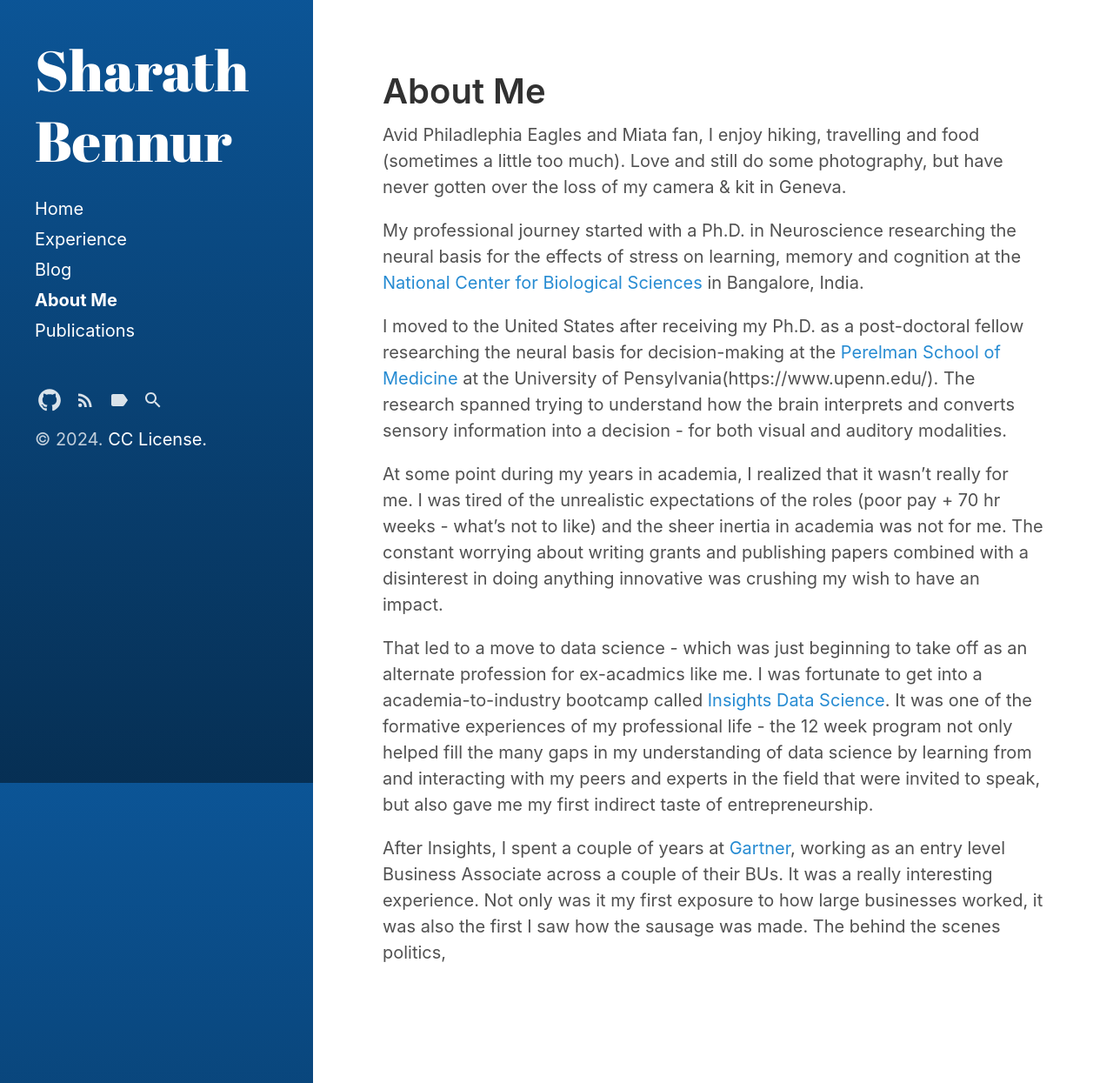
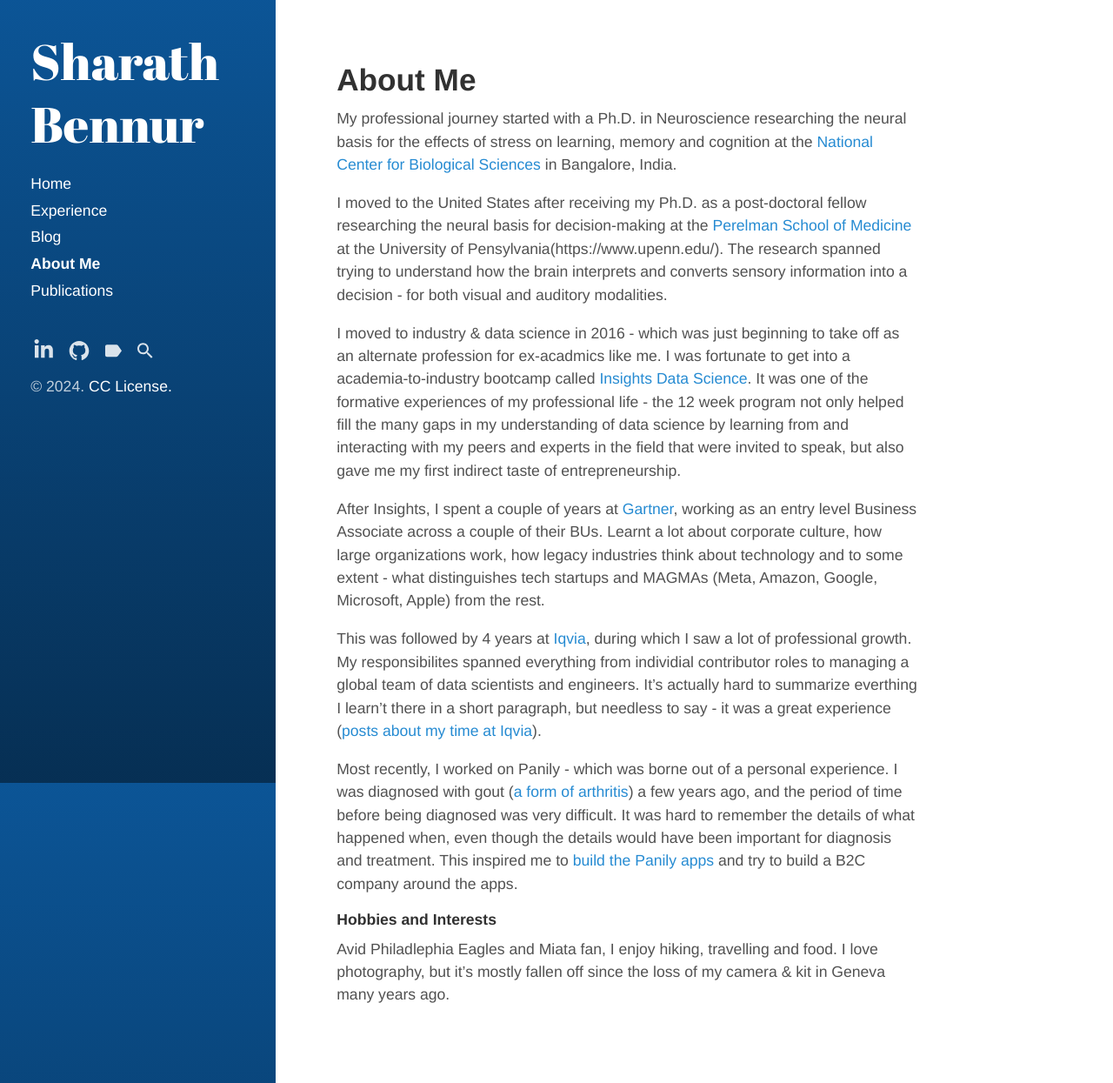
Before and after one commit to sharathbennur/sharathbennur.github.io, a Jekyll site: the page built from category/about.md, in a window 1280 px wide and 1245 px high. Shown: the whole window at 87% size. Built offline with Jekyll 4.4.1, drawn with Linux system fonts in a browser that asks for light colours.

Commit message:
Intermediate commit - updated design, home page, added additional posts but many are disabled for now. Also removed subscribe button - replaced with linkedin button. Completed MLOps post

```diff
--- a/_includes/sidebar-icon-links.html
+++ b/_includes/sidebar-icon-links.html
@@ -1,14 +1,15 @@
 <nav id="sidebar-icon-links">
+
+  <a id="linkedin-link"
+    class="icon" title="LinkedIn Profile" aria-label="LinkedIn"
+    href="https://www.linkedin.com/in/sharathbennur/">
+    {% include svg/linkedin.svg %}
+  </a>
+
   <a id="github-link"
       class="icon" title="Github Projects" aria-label="Github Project"
       href="https://github.com/sharathbennur?tab=repositories">
     {% include svg/github.svg %}
-  </a>
-
-  <a id="subscribe-link"
-     class="icon" title="Subscribe" aria-label="Subscribe"
-     href="{{ site.feed.path | default: 'feed.xml' | relative_url }}">
-    {% include svg/feed.svg %}
   </a>
 
   {% comment %}
--- a/_layouts/post.html
+++ b/_layouts/post.html
@@ -13,6 +13,6 @@
     {% include post-tags.html post=page %}
   </div>
 
-  {% include comments.html %}
+  <!-- {% include comments.html %} -->
   {% include related_posts.html %}
 </div>
--- a/_sass/hydeout/_base.scss
+++ b/_sass/hydeout/_base.scss
@@ -127,3 +127,7 @@
   width: 100%;
   height: 100%;
 }
+
+.text-justify {
+  text-align: justify;
+}
--- a/_sass/hydeout/_variables.scss
+++ b/_sass/hydeout/_variables.scss
@@ -13,7 +13,7 @@
 $blue: #268bd2 !default;
 $brown: #8f5536 !default;
 
-$root-font-family: -apple-system, BlinkMacSystemFont, 'Segoe UI', 'Roboto', 'Oxygen', 'Ubuntu', 'Cantarell', 'Fira Sans', 'Droid Sans', 'Helvetica Neue', Arial, sans-serif !default;
+$root-font-family: Helvetica, -apple-system, BlinkMacSystemFont, 'Segoe UI', 'Roboto', 'Oxygen', 'Ubuntu', 'Cantarell', 'Fira Sans', 'Droid Sans', 'Helvetica Neue', Arial, sans-serif !default;
 $root-font-size: 1rem !default;
 $root-line-height: 1.5 !default;
 
@@ -32,7 +32,7 @@
 $sidebar-width: 18rem !default;
 
 $large-breakpoint: 49rem !default;
-$large-font-size: 1.25rem !default;
+$large-font-size: 1.1rem !default;
 
 $box-shadow-size: 1px !default;
 $box-shadow-opacity: 0.16 !default;
--- a/category/about.md
+++ b/category/about.md
@@ -4,14 +4,18 @@
 sidebar_sort_order: 2
 ---
 
-Avid Philadlephia Eagles and Miata fan, I enjoy hiking, travelling and food (sometimes a little too much). Love and still do some photography, but have never gotten over the loss of my camera & kit in Geneva.
-
 My professional journey started with a Ph.D. in Neuroscience researching the neural basis for the effects of stress on learning, memory and cognition at the [National Center for Biological Sciences](https://www.ncbs.res.in/) in Bangalore, India.
 
 I moved to the United States after receiving my Ph.D. as a post-doctoral fellow researching the neural basis for decision-making at the [Perelman School of Medicine](https://www.med.upenn.edu/) at the University of Pensylvania(https://www.upenn.edu/). The research spanned trying to understand how the brain interprets and converts sensory information into a decision - for both visual and auditory modalities.
 
-At some point during my years in academia, I realized that it wasn't really for me. I was tired of the unrealistic expectations of the roles (poor pay + 70 hr weeks - what's not to like) and the sheer inertia in academia was not for me. The constant worrying about writing grants and publishing papers combined with a disinterest in doing anything innovative was crushing my wish to have an impact.
+I moved to industry & data science in 2016 - which was just beginning to take off as an alternate profession for ex-acadmics like me. I was fortunate to get into a academia-to-industry bootcamp called [Insights Data Science](https://insightfellows.com/data-science). It was one of the formative experiences of my professional life - the 12 week program not only helped fill the many gaps in my understanding of data science by learning from and interacting with my peers and experts in the field that were invited to speak, but also gave me my first indirect taste of entrepreneurship.
 
-That led to a move to data science - which was just beginning to take off as an alternate profession for ex-acadmics like me. I was fortunate to get into a academia-to-industry bootcamp called [Insights Data Science](https://insightfellows.com/data-science). It was one of the formative experiences of my professional life - the 12 week program not only helped fill the many gaps in my understanding of data science by learning from and interacting with my peers and experts in the field that were invited to speak, but also gave me my first indirect taste of entrepreneurship.
+After Insights, I spent a couple of years at [Gartner](https://www.gartner.com), working as an entry level Business Associate across a couple of their BUs. Learnt a lot about corporate culture, how large organizations work, how legacy industries think about technology and to some extent - what distinguishes tech startups and MAGMAs (Meta, Amazon, Google, Microsoft, Apple) from the rest.
 
-After Insights, I spent a couple of years at [Gartner](), working as an entry level Business Associate across a couple of their BUs. It was a really interesting experience. Not only was it my first exposure to how large businesses worked, it was also the first I saw how the sausage was made. The behind the scenes politics,
+This was followed by 4 years at [Iqvia](https://www.iqvia.com), during which I saw a lot of professional growth. My responsibilites spanned everything from individial contributor roles to managing a global team of data scientists and engineers. It's actually hard to summarize everthing I learn't there in a short paragraph, but needless to say - it was a great experience ([posts about my time at Iqvia](tags.html#iqvia)).
+
+Most recently, I worked on Panily - which was borne out of a personal experience. I was diagnosed with gout ([a form of arthritis]()) a few years ago, and the period of time before being diagnosed was very difficult. It was hard to remember the details of what happened when, even though the details would have been important for diagnosis and treatment. This inspired me to [build the Panily apps](/assets/panily.com/index.html) and try to build a B2C company around the apps.
+
+##### Hobbies and Interests
+
+Avid Philadlephia Eagles and Miata fan, I enjoy hiking, travelling and food. I love photography, but it's mostly fallen off since the loss of my camera & kit in Geneva many years ago.
```
Also changed, not shown: _drafts/2024-03-13-panily-post-mortem.md (renamed from _posts/2024-03-13-panily-post-mortem.md, +1 -0 lines), _posts/2021-03-15-mlops.md (added, +32 -0 lines), _posts/2024-03-17-misc.md (added, +38 -0 lines), index.md (+10 -30 lines), _includes/svg/linkedin.svg (added), assets/img/mlops-1.png (added), assets/img/mlops-2.png (added), assets/md/about_website.md (renamed from about_website.md), assets/md/experience.md (renamed from experience.md), 1 other file.
